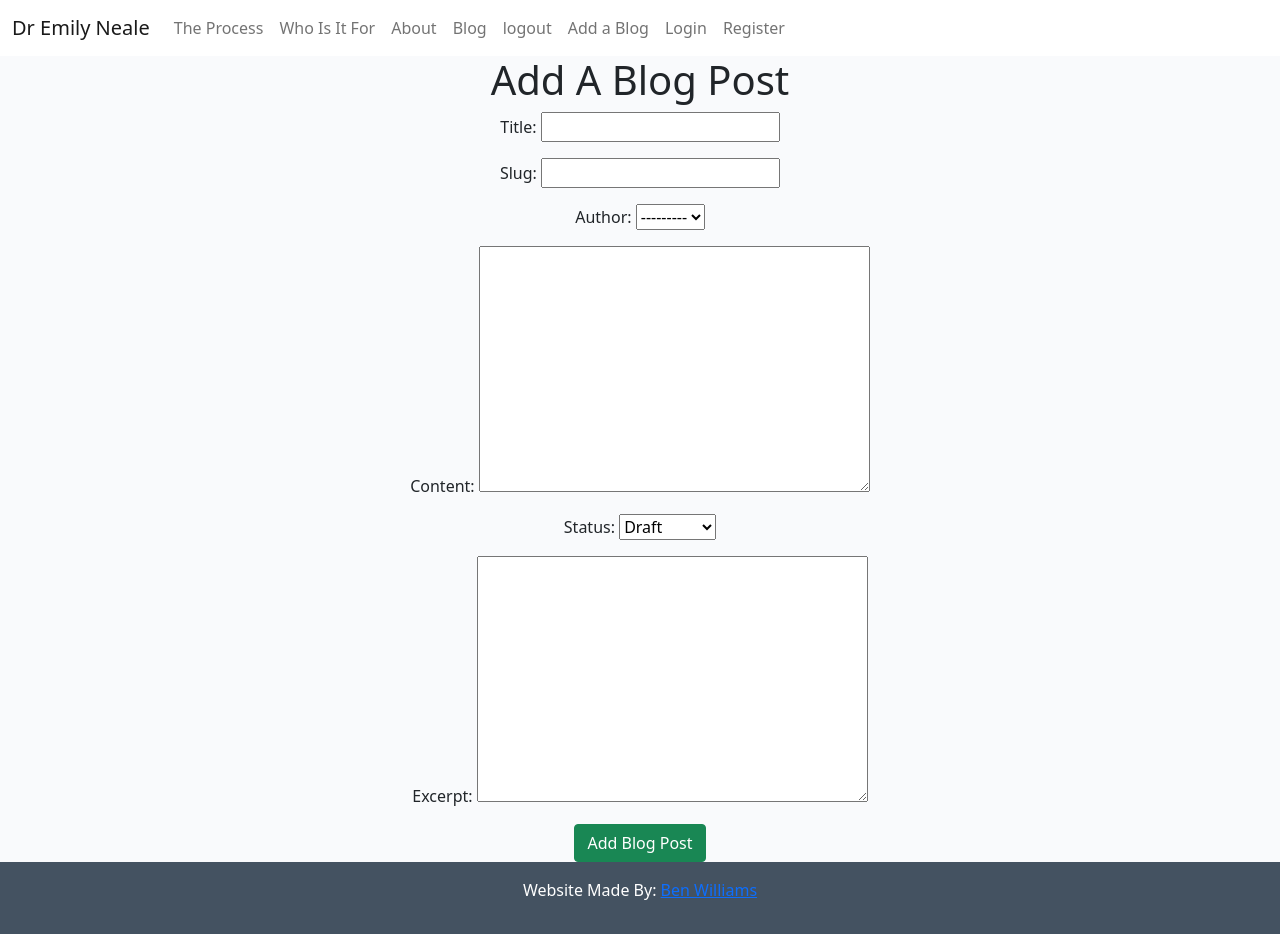
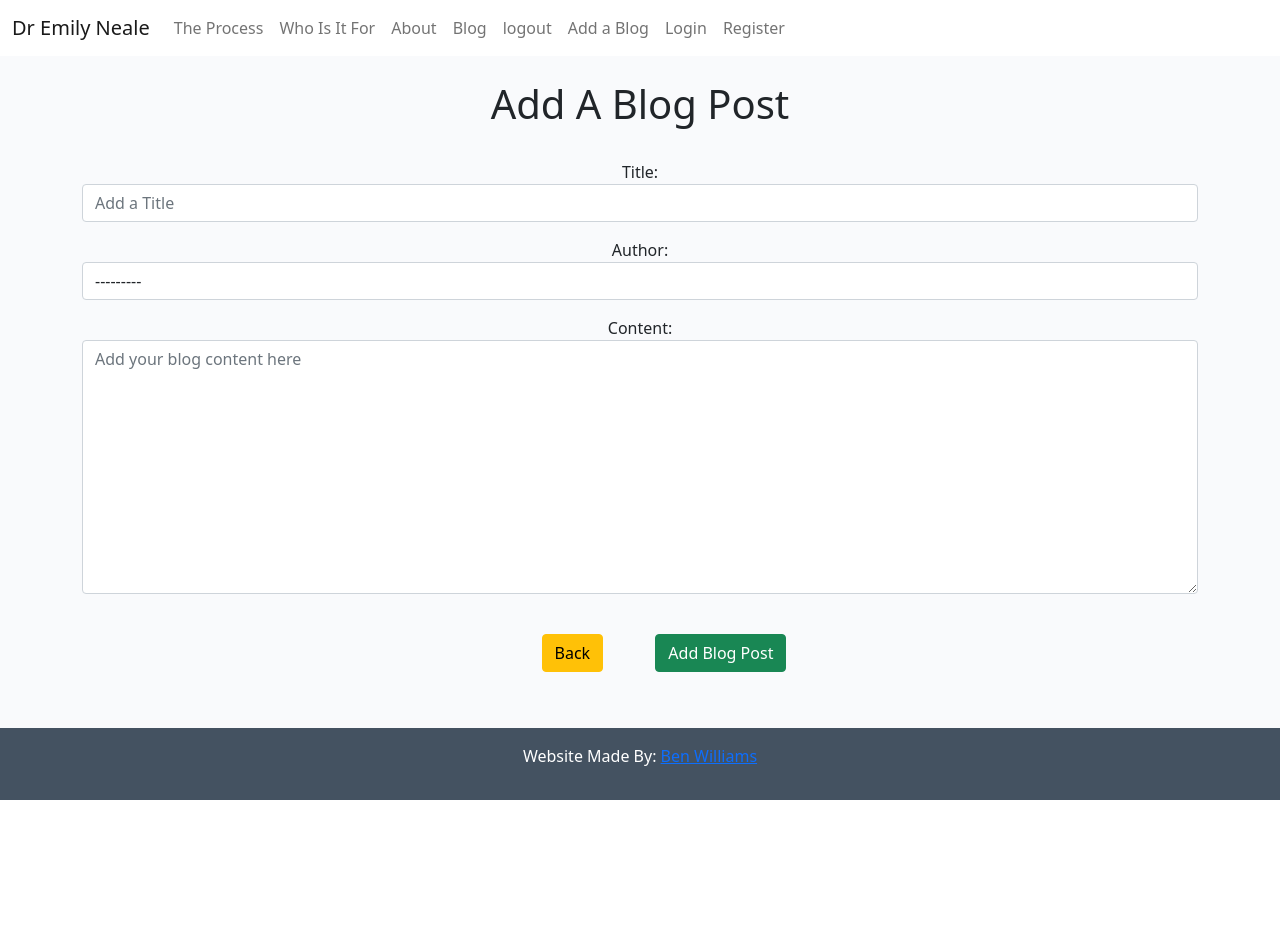
Before and after one commit to BenWilliams89/Psychology-Website, a Django app: page /add_blog/ in a window 1280 px wide. After the commit the page ends 800 px from the top, so only its background shows below. Run offline with Django 4.2, Linux system fonts and the light colour scheme.

Commit message:
Add form styling to add a blog page

```diff
--- a/blog/forms.py
+++ b/blog/forms.py
@@ -8,7 +8,7 @@ class PostForm(forms.ModelForm):
         fields = ('title', 'author', 'content')
 
         widgets = {
-            'title': forms.TextInput(attrs={'class': 'form-control'}),
+            'title': forms.TextInput(attrs={'class': 'form-control', 'placeholder': 'Add a Title'}),
             'author': forms.Select(attrs={'class': 'form-control'}),
-            'content': forms.Textarea(attrs={'class': 'form-control'}),
+            'content': forms.Textarea(attrs={'class': 'form-control', 'placeholder': 'Add your blog content here'}),
         }
--- a/blog/models.py
+++ b/blog/models.py
@@ -36,8 +36,8 @@ class Comment(models.Model):
     approved = models.BooleanField(default=False)
     created_on = models.DateTimeField(auto_now_add=True)
 
-class Meta:
+    class Meta:
         ordering = ["created_on"]
 
-def __str__(self):
+    def __str__(self):
         return f"Comment {self.body} by {self.author}"
--- a/blog/templates/add_post.html
+++ b/blog/templates/add_post.html
@@ -1,16 +1,19 @@
 {% extends 'base.html' %}
-
+{% block title %} Add a New Blog {% endblock %}
 {% block content %}
 
 {% load static %}
 
 <div class="container text-center">
+<br>
 <h1>Add A Blog Post</h1>
-
+<br>
 <form method="POST">
     {% csrf_token %}
     {{ form.as_p }}
-    <button class="btn btn-success" href="{% url 'home.html' %}">Add Blog Post</button>
+    <a href="{% url 'home.html' %}" class="btn btn-warning mx-5 my-4">Back</a>
+    <button class="btn btn-success">Add Blog Post</button>
+
 
 
 </form>
--- a/blog/templates/post_detail.html
+++ b/blog/templates/post_detail.html
@@ -30,6 +30,7 @@
                 <p class="card-text">
                     {{ post.content | safe }}
                 </p>
+                <!--<p>{{ comments.body| safe }}</p><!-->
             </div>
         </div>
     </div>
--- a/blog/views.py
+++ b/blog/views.py
@@ -34,5 +34,6 @@ class PostDetail(DetailView):
 
 class PostAdd(CreateView):
     model = Post
+    form_class = PostForm
     template_name = 'add_post.html'
-    fields = '__all__'
+    #fields = '__all__'
```
